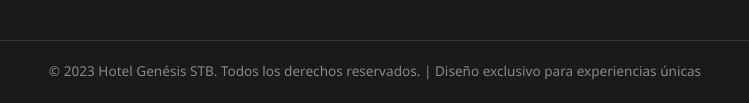
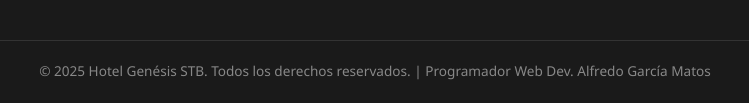
Before and after one commit to alfredomcbo/hotelgenesis, a plain HTML site: page index.html in a window 1280 px wide. Shown: the part 6561-6664 px from the top of the page, 265-1014 px from the left. Drawn offline with Linux system fonts and the light colour scheme.

Commit message:
Update index.html

```diff
--- a/index.html
+++ b/index.html
@@ -1512,7 +1512,7 @@
                 </div>
 
                 <div class="copyright">
-                    &copy; 2023 Hotel Genésis STB. Todos los derechos reservados. | Diseño exclusivo para experiencias únicas
+                    &copy; 2025 Hotel Genésis STB. Todos los derechos reservados. | Programador Web Dev. Alfredo García Matos
                 </div>
             </div>
         </div>
```
